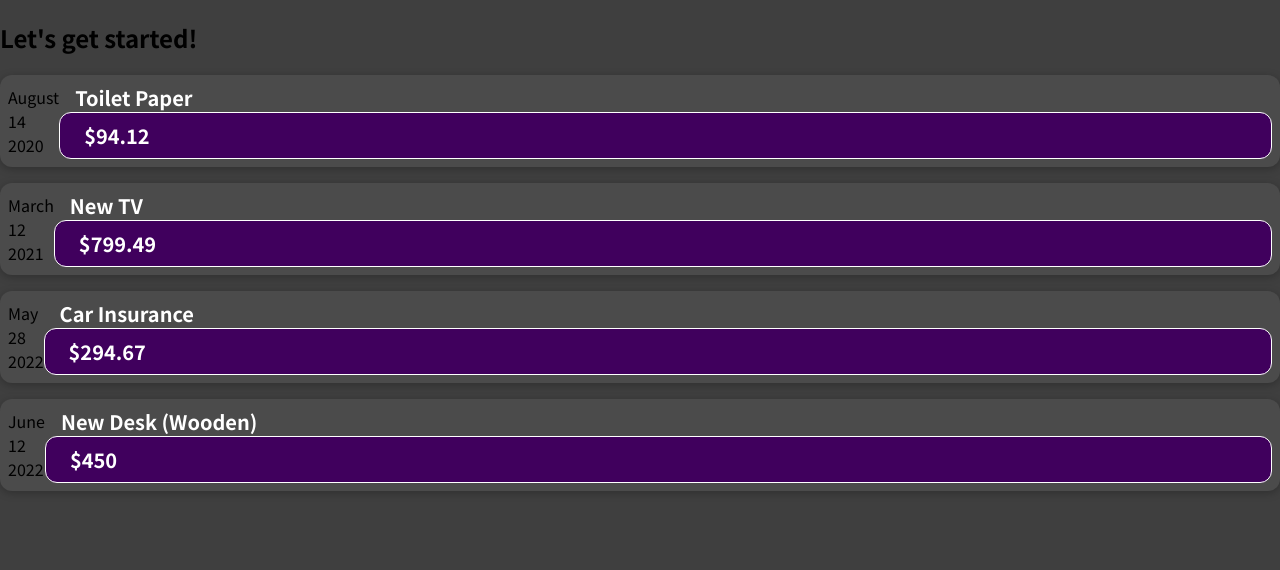
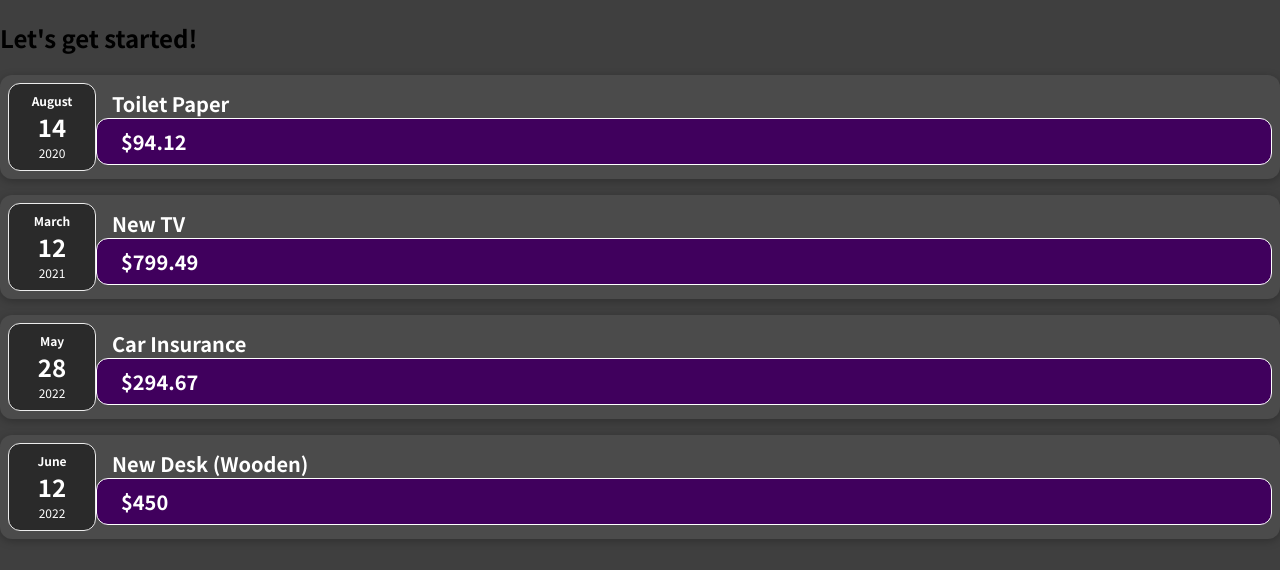
Before and after one commit to Koko-Dev/expense-tracker, a JavaScript app: page / in a window 1280 px wide. Shown: the top 570 px of the page. Built offline with nearby package versions, Linux system fonts and the light colour scheme.

Commit message:
Add styling to the ExpenseDate component

```diff
--- a/src/components/ExpenseDate.css
+++ b/src/components/ExpenseDate.css
@@ -0,0 +1,26 @@
+.expense-date {
+	color: white;
+	display: flex;
+	flex-direction: column;
+	border: 1px solid #ececec;
+	width: 5.5rem;
+	height: 5.5rem;
+	background-color: #2a2a2a;
+	border-radius: 12px;
+	align-items: center;
+	justify-content: center;
+}
+
+.expense-date__month {
+	font-size: 0.75rem;
+	font-weight: bold;
+}
+
+.expense-date__year {
+	font-size: 0.75rem;
+}
+
+.expense-date__day {
+	font-size: 1.5rem;
+	font-weight: bold;
+}
```
